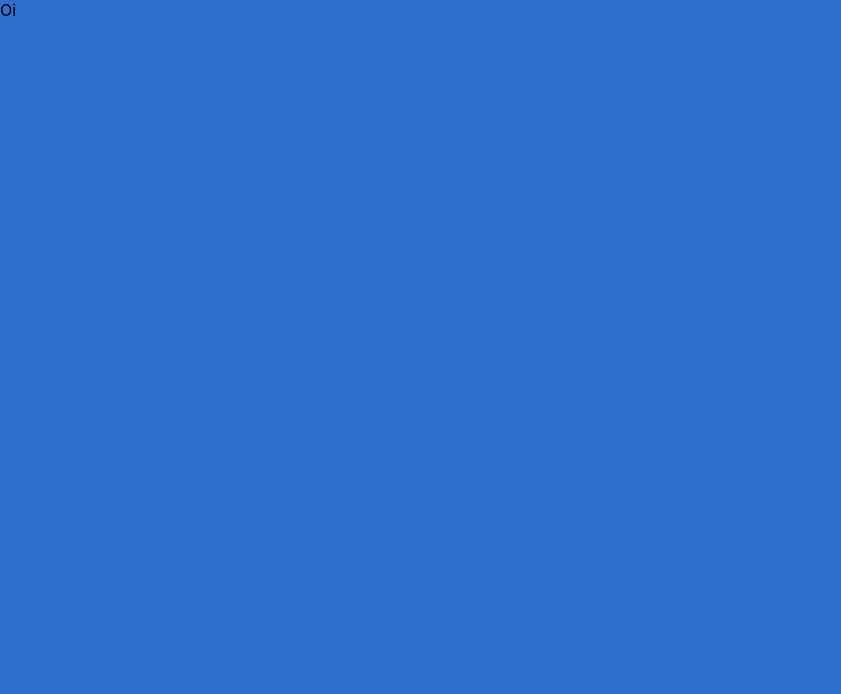
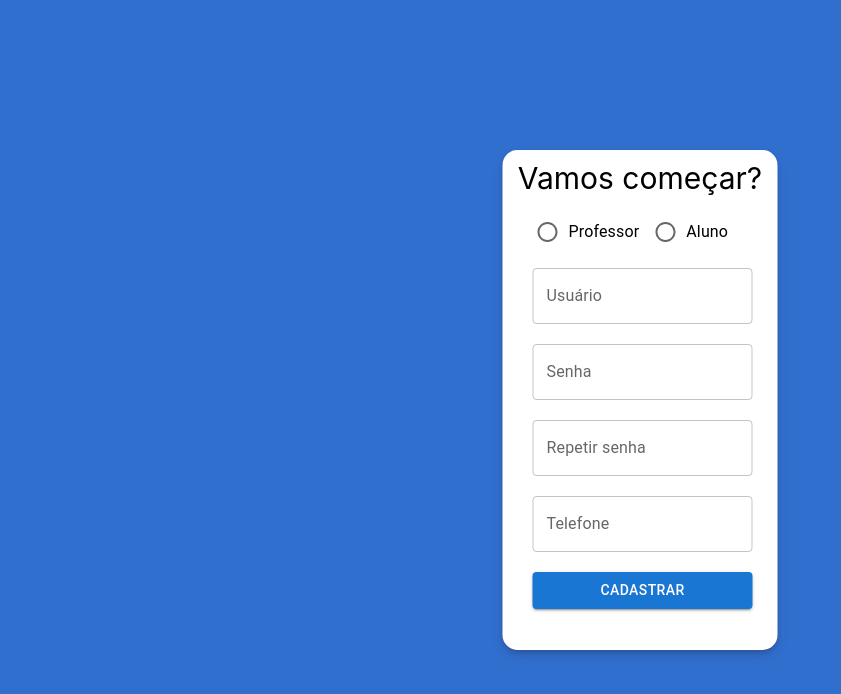
Before and after one commit to victorluizskt/sistema-academico, a React (Create React App) app in the folder smo-frontend/: page /register in a window 1280 px wide. Shown: the top 694 px of the page, without its empty margins (0-841 px from the left). Built offline with nearby package versions, Linux system fonts and the light colour scheme.

Commit message:
Tela de registro implementada

```diff
--- a/smo-frontend/src/App.js
+++ b/smo-frontend/src/App.js
@@ -1,4 +1,5 @@
-import HeaderLabel from './common/components/Templates/Login';
+import LoginUser from './common/components/Templates/Login';
+import RegisterUser from './common/components/Templates/RegisterUser';
 import { Routes, Route } from 'react-router-dom';
 
 import './App.css';
@@ -7,8 +8,8 @@ import './App.css';
 function App() {
   return (
     <Routes>
-      <Route path='/login' element={<HeaderLabel/>} />
-      <Route path='/register' element={<div>Oi</div>} />
+      <Route path='/login' element={<LoginUser/>} />
+      <Route path='/register' element={<RegisterUser />} />
     </Routes>
   )
 }
--- a/smo-frontend/src/common/components/Molecules/Card/index.jsx
+++ b/smo-frontend/src/common/components/Molecules/Card/index.jsx
@@ -3,10 +3,10 @@ import {
   CardContainer,
 } from './styled';
 
-const Card = ({children}) => {
+const Card = ({children, width, height}) => {
 
   return (
-    <CardContainer>
+    <CardContainer width={width} height={height}>
       {children}
     </CardContainer>
   )
--- a/smo-frontend/src/common/components/Molecules/Card/styled.js
+++ b/smo-frontend/src/common/components/Molecules/Card/styled.js
@@ -2,8 +2,8 @@ import styled from "styled-components"
 
 export const CardContainer = styled.div`
   background-color: #fff !important;
-  width: 275px;
-  height: 450px;
+  width: ${props => props.width};
+  height: ${props => props.height};
   position: absolute;
   top: 50%;
   left: 50%;
--- /dev/null
+++ b/smo-frontend/src/common/components/Molecules/RadioButton/index.jsx
@@ -0,0 +1,34 @@
+import React from 'react'
+import {
+  RadioGroup,
+  FormControlLabel,
+  Radio,
+  FormControl
+} from '@mui/material';
+
+const RadioButton = ({setTypeUser, margin}) => {
+  return (
+    <FormControl style={{ marginLeft: margin}}>
+      <RadioGroup
+        row
+        aria-labelledby="demo-row-radio-buttons-group-label"
+        name="row-radio-buttons-group"
+      >
+        <FormControlLabel
+          value="professor"
+          control={<Radio />}
+          label="Professor"
+          onChange={() => setTypeUser('professor')}
+        />
+        <FormControlLabel
+          value="aluno"
+          control={<Radio />}
+          label="Aluno"
+          onChange={() => setTypeUser('aluno')}
+        />
+      </RadioGroup>
+    </FormControl>
+  )
+}
+
+export default RadioButton;
--- a/smo-frontend/src/common/components/Organism/Login/index.jsx
+++ b/smo-frontend/src/common/components/Organism/Login/index.jsx
@@ -3,11 +3,7 @@
 import React, {useState} from 'react';
 import {
   TextField,
-  RadioGroup,
-  FormControlLabel,
   Button,
-  Radio,
-  FormControl
 } from '@mui/material';
 import { useNavigate } from 'react-router-dom';
 import Google from '../../../../assets/images/google.png'
@@ -20,36 +16,19 @@ import {
   ImagesLogin
 } from './styled';
 import Card from '../../Molecules/Card'
+import RadioButton from '../../Molecules/RadioButton';
 
 const Login = () => {
   const navigate = useNavigate();
   const [typeUser, setTypeUser] = useState('');
+  console.log(typeUser)
 
   return (
-    <Card>
+    <Card width="275px" height="450px">
       <Label>
           <Title>Bem vindo</Title>
           <SubTitle>Faça o login para continuar</SubTitle>
-          <FormControl style={{ marginLeft: '30px'}}>
-            <RadioGroup
-              row
-              aria-labelledby="demo-row-radio-buttons-group-label"
-              name="row-radio-buttons-group"
-            >
-              <FormControlLabel
-                value="professor"
-                control={<Radio />}
-                label="Professor"
-                onChange={() => setTypeUser('professor')}
-              />
-              <FormControlLabel
-                value="aluno"
-                control={<Radio />}
-                label="Aluno"
-                onChange={() => setTypeUser('aluno')}
-              />
-            </RadioGroup>
-        </FormControl>
+          <RadioButton setTypeUser={setTypeUser} margin='43px' />
           <LabelContainer>
             <TextField id="login" label="Usuário" variant="outlined" />
             <TextField id="login" label="Senha" variant="outlined" type="password" />
--- /dev/null
+++ b/smo-frontend/src/common/components/Organism/Register/index.jsx
@@ -0,0 +1,51 @@
+/* eslint-disable no-unused-vars */
+import React, { useState } from 'react';
+import { Title, Label, LabelContainer } from './styled';
+import {
+  TextField,
+  Button,
+} from '@mui/material';
+import Card from '../../Molecules/Card'
+import RadioButton from '../../Molecules/RadioButton';
+
+
+const RegisterUser = () => {
+  const [typeUser, setTypeUser] = useState('');
+
+  return (
+    <Card width="275px" height="500px">
+      <Label>
+        <Title>Vamos começar?</Title>
+        <RadioButton setTypeUser={setTypeUser} margin='35px'/>
+        <LabelContainer>
+            <TextField
+              id="login"
+              label="Usuário"
+              variant="outlined"
+            />
+            <TextField
+              id="password"
+              label="Senha"
+              variant="outlined"
+              type="password"
+            />
+            <TextField
+              id="repeatPassword"
+              label="Repetir senha"
+              variant="outlined"
+              type="password"
+            />
+            <TextField
+              id="phoneNumber"
+              label="Telefone"
+              variant="outlined"
+              type="phoneNumber"
+            />
+            <Button variant="contained">Cadastrar</Button>
+        </LabelContainer>
+      </Label>
+    </Card>
+  )
+}
+
+export default RegisterUser;
--- a/smo-frontend/src/common/components/Organism/Login/styled.js
+++ b/smo-frontend/src/common/components/Organism/Register/styled.js
@@ -1,4 +1,4 @@
-import styled from "styled-components"
+import styled from 'styled-components';
 
 export const Label = styled.div `
   display: grid;
@@ -13,19 +13,9 @@ export const Title = styled.span`
   text-width: 20px;
 `;
 
-export const SubTitle = styled.span`
-  text-align: center;
-  font-size: 16px;
-`;
-
-export const ImagesLogin = styled.div`
-  margin-left: auto;
-  margin-right: auto;
-`;
-
 export const LabelContainer = styled.div`
   width: 220px;
-  margin-left: 26px;
+  margin-left: 30px;
   display: grid;
   grid-gap: 20px;
 `;
--- a/smo-frontend/src/common/components/Templates/Login/index.jsx
+++ b/smo-frontend/src/common/components/Templates/Login/index.jsx
@@ -1,11 +1,11 @@
 import React from 'react';
 import Login from '../../Organism/Login'
 
-const HeaderLabel = () => {
+const LoginUser = () => {
 
   return (
     <Login />
   )
 }
 
-export default HeaderLabel;
+export default LoginUser;
--- /dev/null
+++ b/smo-frontend/src/common/components/Templates/RegisterUser/index.jsx
@@ -0,0 +1,10 @@
+import React from 'react';
+import Register from '../../Organism/Register';
+
+const RegisterUser = () => {
+  return (
+    <Register />
+  )
+}
+
+export default RegisterUser;
```
Also changed, not shown: smo-frontend/src/common/components/Templates/RegisterUser/styled.js (added).
